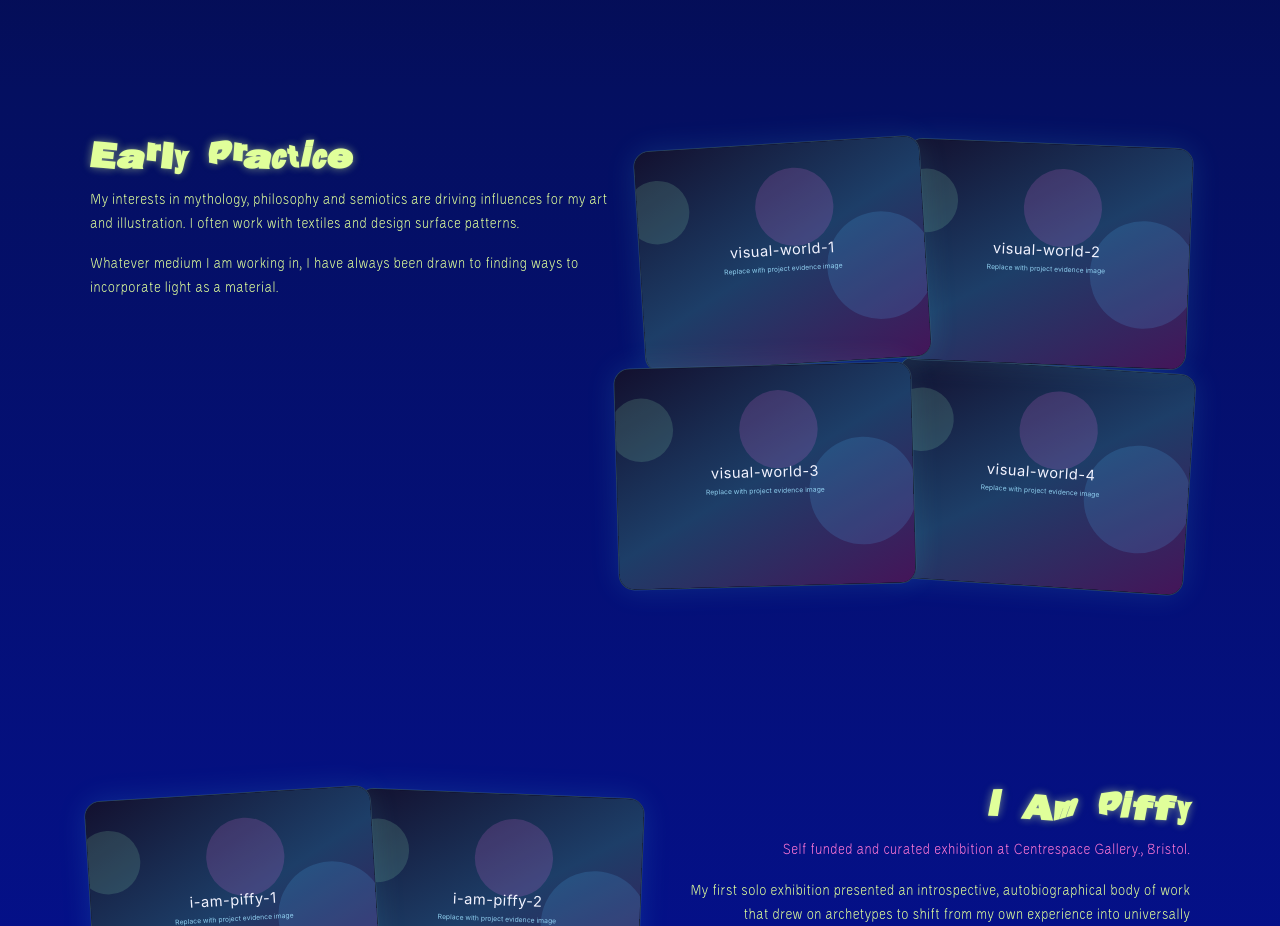
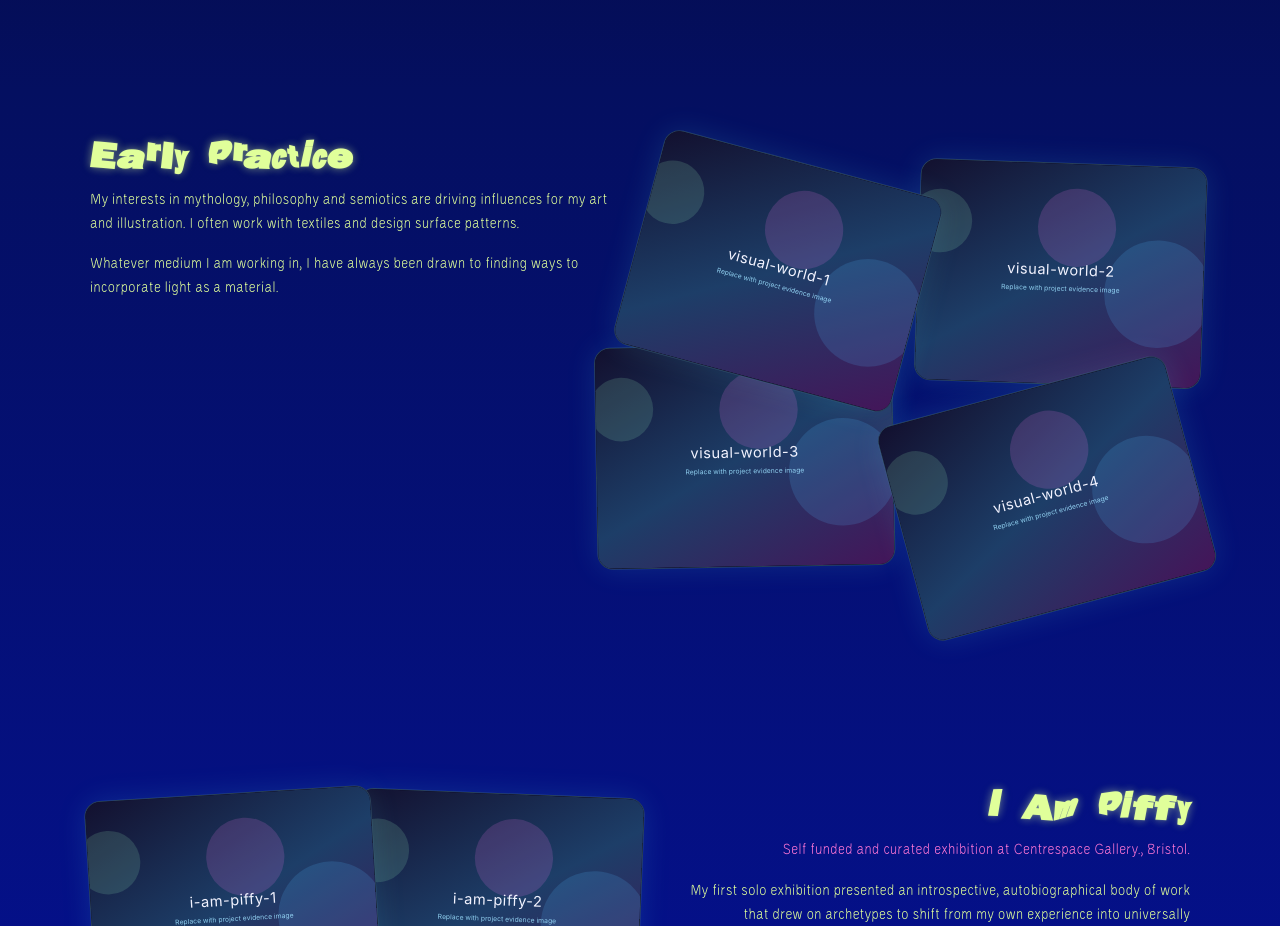
Before and after one commit to kimpiffy/dycp, a React (Vite) app: page / in a window 1280 px wide. Shown: the part 1180-2106 px from the top of the page. Built offline with nearby package versions, Linux system fonts and the light colour scheme.

Commit message:
pictures added

```diff
--- a/src/styles/global.css
+++ b/src/styles/global.css
@@ -398,6 +398,25 @@ h2 {
   transform: rotate(var(--image-tilt, 0deg)) translateY(0);
 }
 
+.story-section.media-nudge-scatter .gallery-collage .image-reveal.visible:nth-child(1) {
+  transform: rotate(15deg) translateY(1.1rem);
+  z-index: 6;
+}
+
+.story-section.media-nudge-scatter .gallery-collage .image-reveal.visible:nth-child(2) {
+  transform: rotate(2deg) translateX(15px) translateY(1.2rem);
+}
+
+.story-section.media-nudge-scatter .gallery-collage .image-reveal.visible:nth-child(3) {
+  transform: rotate(-1deg) translateX(-20px) translateY(-20px);
+  z-index: 4;
+}
+
+.story-section.media-nudge-scatter .gallery-collage .image-reveal.visible:nth-child(4) {
+  transform: rotate(-15deg) translateY(1.45rem);
+  z-index: 5;
+}
+
 .image-reveal img {
   display: block;
   width: 100%;
```
